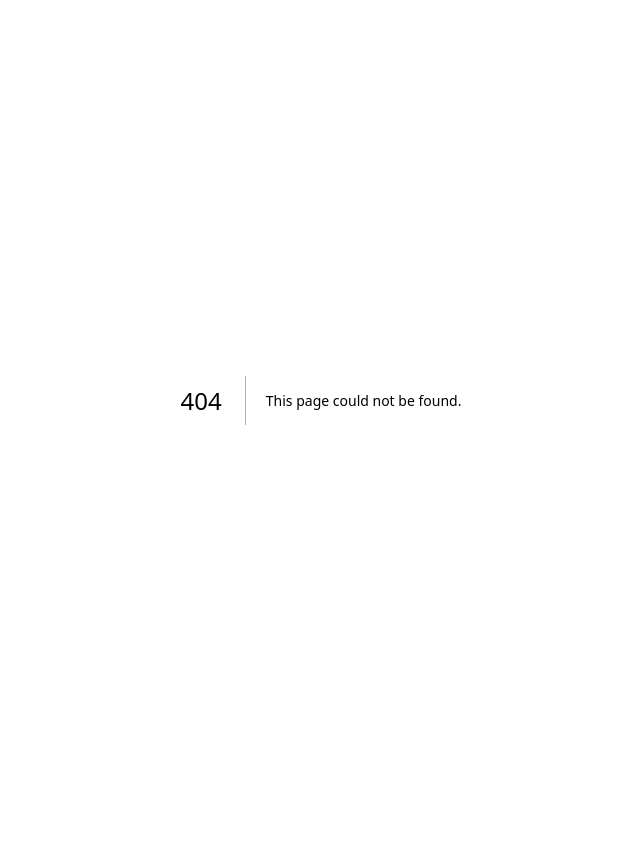
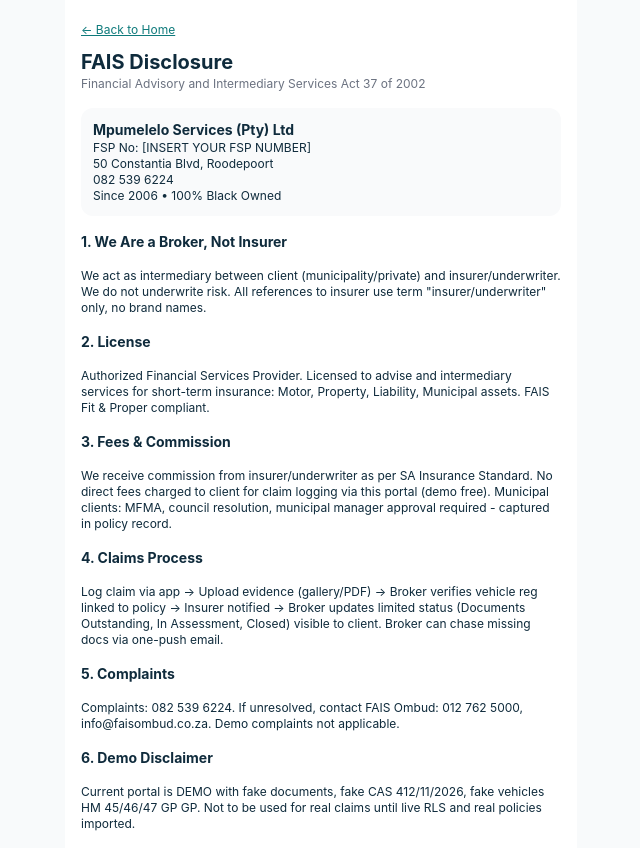
Before and after one commit to britsnico-commits/mpumelelo-portal, a Next.js app: page /fais in a window 1280 px wide. Before the commit this address had no page. Shown: the whole page, without its empty margins (319-959 px from the left). Before the commit the page ends 800 px from the top, so only its background shows below. Built offline with nearby package versions, Linux system fonts and the light colour scheme.

Commit message:
Create page.tsx

```diff
--- /dev/null
+++ b/app/fais/page.tsx
@@ -0,0 +1,34 @@
+export default function FaisPage() {
+  return (
+    <div className="p-4 max-w-lg mx-auto bg-white min-h-screen">
+      <a href="/" className="text-xs text-[#0E7A7B] underline">← Back to Home</a>
+      <h1 className="font-bold text-xl mt-2">FAIS Disclosure</h1>
+      <p className="text-xs text-gray-500">Financial Advisory and Intermediary Services Act 37 of 2002</p>
+
+      <div className="mt-4 space-y-4 text-sm">
+        <div className="p-3 bg-gray-50 rounded-xl">
+          <div className="font-bold">Mpumelelo Services (Pty) Ltd</div>
+          <div className="text-xs">FSP No: [INSERT YOUR FSP NUMBER]<br/>50 Constantia Blvd, Roodepoort<br/>082 539 6224<br/>Since 2006 • 100% Black Owned</div>
+        </div>
+
+        <h2 className="font-bold">1. We Are a Broker, Not Insurer</h2>
+        <p className="text-xs">We act as intermediary between client (municipality/private) and insurer/underwriter. We do not underwrite risk. All references to insurer use term "insurer/underwriter" only, no brand names.</p>
+
+        <h2 className="font-bold">2. License</h2>
+        <p className="text-xs">Authorized Financial Services Provider. Licensed to advise and intermediary services for short-term insurance: Motor, Property, Liability, Municipal assets. FAIS Fit & Proper compliant.</p>
+
+        <h2 className="font-bold">3. Fees & Commission</h2>
+        <p className="text-xs">We receive commission from insurer/underwriter as per SA Insurance Standard. No direct fees charged to client for claim logging via this portal (demo free). Municipal clients: MFMA, council resolution, municipal manager approval required - captured in policy record.</p>
+
+        <h2 className="font-bold">4. Claims Process</h2>
+        <p className="text-xs">Log claim via app → Upload evidence (gallery/PDF) → Broker verifies vehicle reg linked to policy → Insurer notified → Broker updates limited status (Documents Outstanding, In Assessment, Closed) visible to client. Broker can chase missing docs via one-push email.</p>
+
+        <h2 className="font-bold">5. Complaints</h2>
+        <p className="text-xs">Complaints: 082 539 6224. If unresolved, contact FAIS Ombud: 012 762 5000, info@faisombud.co.za. Demo complaints not applicable.</p>
+
+        <h2 className="font-bold">6. Demo Disclaimer</h2>
+        <p className="text-xs">Current portal is DEMO with fake documents, fake CAS 412/11/2026, fake vehicles HM 45/46/47 GP GP. Not to be used for real claims until live RLS and real policies imported.</p>
+      </div>
+    </div>
+  )
+}
```
